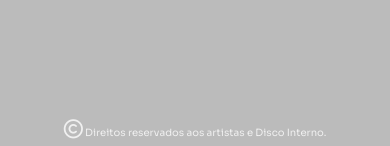
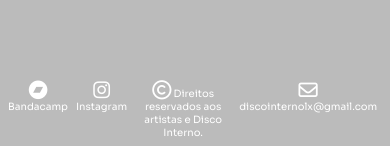
Before and after one commit to joaoiguana/disco-interno, a React (Vite) app in the folder client/: page / in a window 390 px wide. Shown: the part 695-841 px from the top of the page. Built offline with nearby package versions, Linux system fonts and the light colour scheme; no server answers.

Commit message:
worked on footer elements

```diff
--- a/client/src/App.css
+++ b/client/src/App.css
@@ -17,12 +17,25 @@ html {
   --color-light: #f0f0f0;
   --color-white: #ffffff;
   --color-body: #1d1d1d;
+
+  --margin-xsmall: 0.125rem;
+  --margin-small: 0.25rem;
+  --margin-lgsmall: 0.5rem;
+
+  --margin-mediumxs: 0.8rem;
+  --margin-medium: 1rem;
+  --margin-mediumlg: 1.2rem;
 }
 
 body {
   color: var(--color-body);
 }
 
+a {
+  text-decoration: none;
+  color: inherit;
+}
+
 .App {
   text-align: center;
   font-family: 'Sora', sans-serif;
--- a/client/src/components/Albums/Albums.css
+++ b/client/src/components/Albums/Albums.css
@@ -64,6 +64,16 @@
   justify-content: center;
 }
 
+@media (max-width: 440px) {
+  .albums-show {
+    display: flex;
+    flex-direction: column;
+    align-items: flex-start ;
+    justify-content: center;
+    margin-left: 0.125rem;
+  }
+}
+
 .card-albums {
   width: 250px;
   height: 250px;
--- a/client/src/components/Home/Home.css
+++ b/client/src/components/Home/Home.css
@@ -10,7 +10,21 @@
   left: 0;
   bottom: 0;
   width: 100%;
-  color: var(--color-light);
+  color: var(--color-white);
   text-align: center;
   font-size: 10px;
+  display: flex;
+  justify-content: space-between;
 }
+
+.footer-links {
+  display: flex;
+}
+
+.link-home {
+  margin-left: var(--margin-lgsmall);
+}
+
+.home-mail {
+  margin-right: var(--margin-mediumxs);
+}
--- a/client/src/components/Home/HomeFooter.jsx
+++ b/client/src/components/Home/HomeFooter.jsx
@@ -3,7 +3,12 @@ import React from 'react';
 const HomeFooter = () => {
   return (
     <div className='home-footer'>
+      <div className='footer-links'>
+        <p className='link-home'><a href="https://discointerno.bandcamp.com/" target="_blank"><i class="fa-brands fa-bandcamp"></i> Bandacamp</a></p>
+        <p className='link-home'><a href="https://www.instagram.com/discointerno/" target="_blank"><i class="fa-brands fa-instagram"></i> Instagram</a></p>
+      </div>
       <p><i className="fa-regular fa-copyright"></i> Direitos reservados aos artistas e Disco Interno.</p>
+      <p className='home-mail'><i class="fa-regular fa-envelope"></i> discointernolx@gmail.com</p>
     </div>
   );
 }
```
